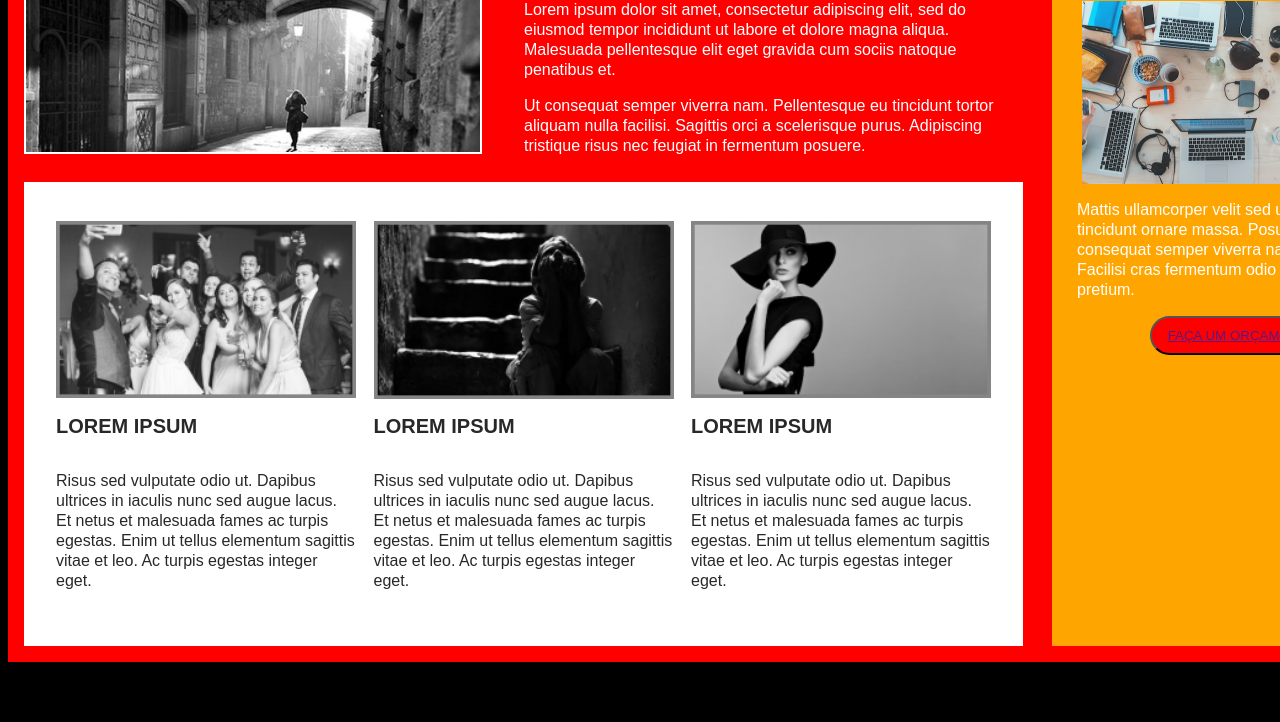
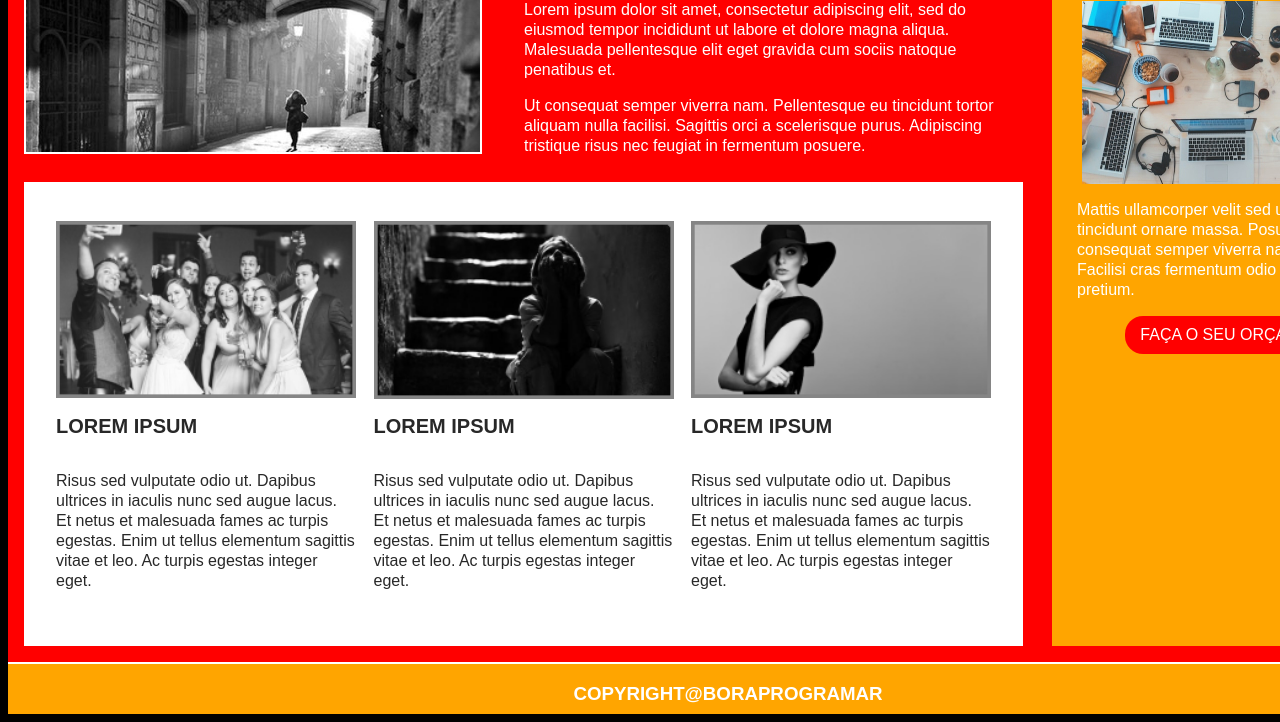
Before and after one commit to yuri184senac/Curso-Tecnologia-Web1, a plain HTML site: page SITE PORTFOLIO/index.html in a window 1280 px wide. Shown: the part 291-1013 px from the top of the page. Before the commit the page ends 961 px from the top, so only its background shows below. Drawn offline with Linux system fonts and the light colour scheme.

Commit message:
finalizado

```diff
--- a/SITE PORTFOLIO/CSS/style.css
+++ b/SITE PORTFOLIO/CSS/style.css
@@ -139,8 +139,29 @@ aside {
 }
 
 #btn-orcamento {
+    padding: 10px 15px;
     background-color: red;
-    padding: 10px 16px;
-    font: white;
-    border-radius: 30px;
+    border-radius: 18px;
+    -moz-border-radius: 18px;
+    -webkit-border-radius: 18px;
 }
+
+#btn-orcamento:hover {
+    background-color: gray;
+}
+
+aside a { /*é o cara filho de aside*/
+    color: white;
+    text-decoration: none;
+}
+
+footer {
+    margin-top: 2px;
+    display: flex;
+    flex-direction: column;
+    align-items: center;
+    height: 50px;
+    background-color: orange;
+    color: white;
+
+}
--- a/SITE PORTFOLIO/index.html
+++ b/SITE PORTFOLIO/index.html
@@ -56,11 +56,11 @@
                 <h3>LOREM IPSUM DOLOR</h3>
                 <img src="imagens/img-lateral.jpg" alt="laptops-sobre-a-mesa" title="laptops-sobre-a-mesa">
                 <p class="text-aside">Mattis ullamcorper velit sed ullamcorper morbi tincidunt ornare massa. Posuere ac ut consequat semper viverra nam libero justo. Facilisi cras fermentum odio eu feugiat pretium.</p>
-                <button id="btn-orcamento"> <a href="">FAÇA UM ORÇAMENTO</a></button>
+                <a id="btn-orcamento" href="">FAÇA O SEU ORÇAMENTO</a>
             </aside>
         </div>
         <footer>
-
+            <h3>COPYRIGHT@BORAPROGRAMAR</h3>
         </footer>
     </div>
 
```
